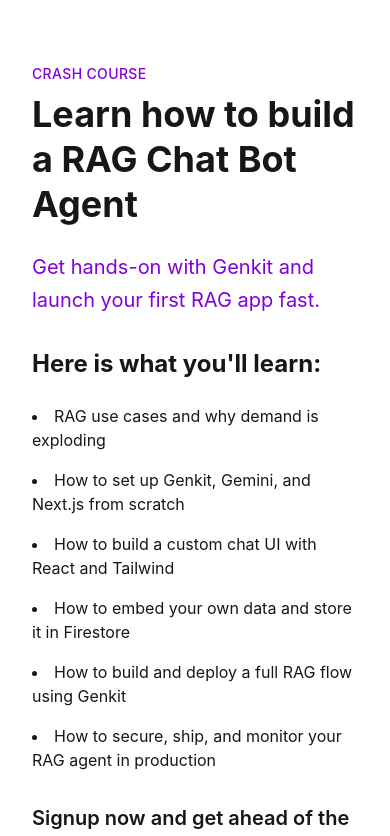
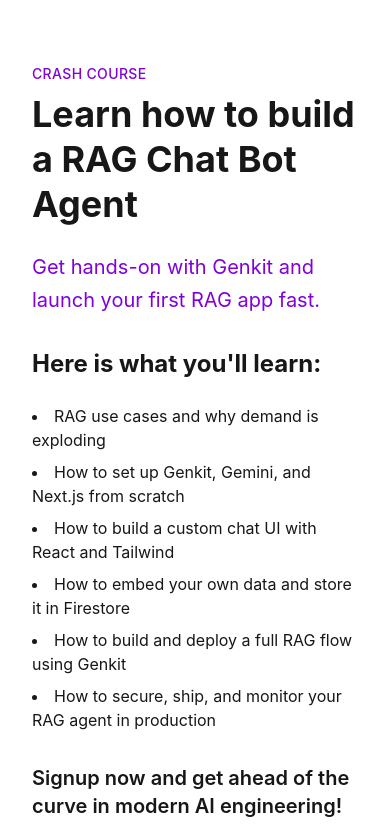
Before and after one commit to jonatanramhoj/rag-landing, a Next.js app: page / in a window 390 px wide. Shown: the top 836 px of the page. Built offline with nearby package versions, Linux system fonts and the light colour scheme.

Commit message:
Add style polishing

```diff
--- a/app/page.tsx
+++ b/app/page.tsx
@@ -8,6 +8,15 @@
   name: string;
   email: string;
 };
+
+const learnings = [
+  "RAG use cases and why demand is exploding",
+  "How to set up Genkit, Gemini, and Next.js from scratch",
+  "How to build a custom chat UI with React and Tailwind",
+  "How to embed your own data and store it in Firestore",
+  "How to build and deploy a full RAG flow using Genkit",
+  "How to secure, ship, and monitor your RAG agent in production",
+];
 
 export default function LandingPage() {
   const { register, handleSubmit, reset } = useForm<Inputs>();
@@ -52,17 +61,13 @@
             Here is what you{"'"}ll learn:
           </h2>
 
-          <ul className="space-y-4 md:text-lg text-neutral-900 mb-8 list-disc list-inside">
-            <li>RAG use cases and why demand is exploding</li>
-            <li>How to set up Genkit, Gemini, and Next.js from scratch</li>
-            <li>How to build a custom chat UI with React and Tailwind</li>
-            <li>How to embed your own data and store it in Firestore</li>
-            <li>How to build and deploy a full RAG flow using Genkit</li>
-            <li>
-              How to secure, ship, and monitor your RAG agent in production
-            </li>
+          <ul className="space-y-4 text-md md:text-lg text-neutral-900 mb-8 list-disc list-inside">
+            {learnings.map((learning) => (
+              <li className="mb-2 md:mb-4" key={learning}>
+                {learning}
+              </li>
+            ))}
           </ul>
-
           <p className="text-xl font-semibold text-neutral-900">
             Signup now and get ahead of the curve in modern AI engineering!
           </p>
```
